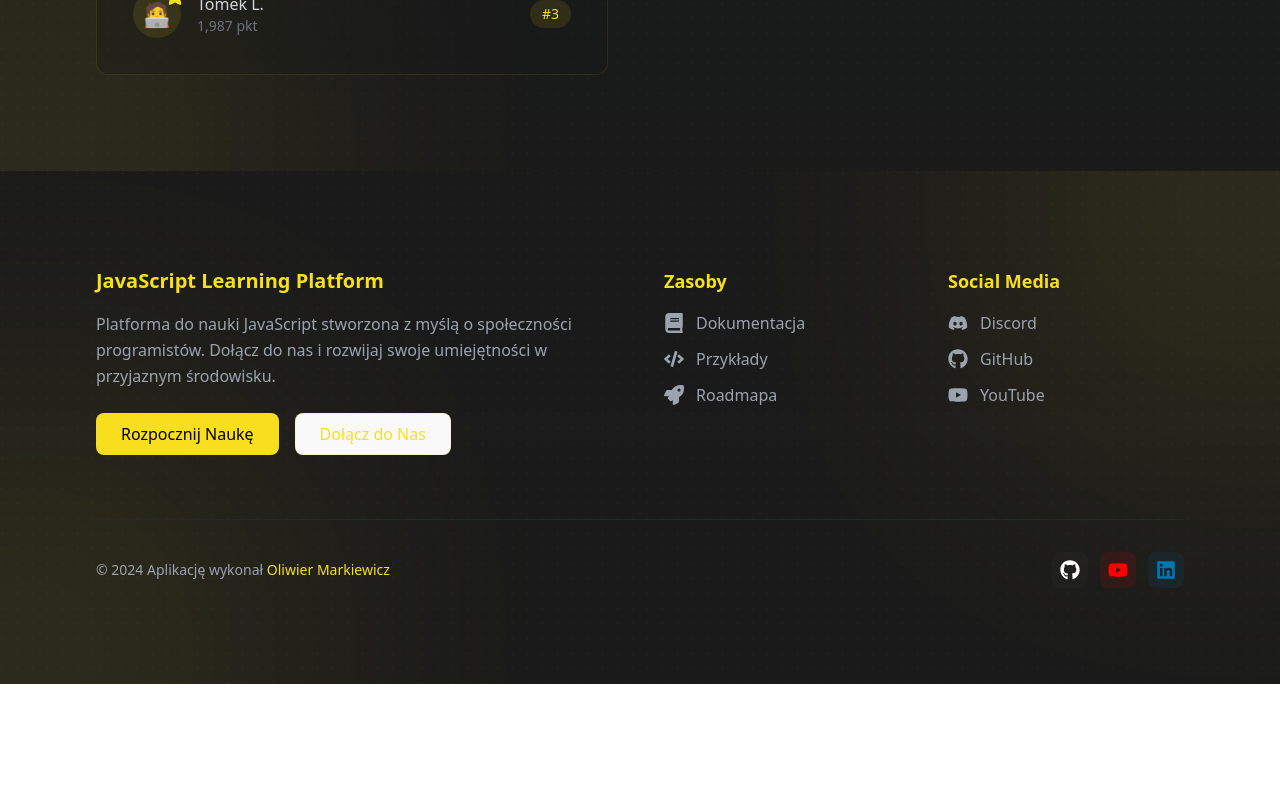
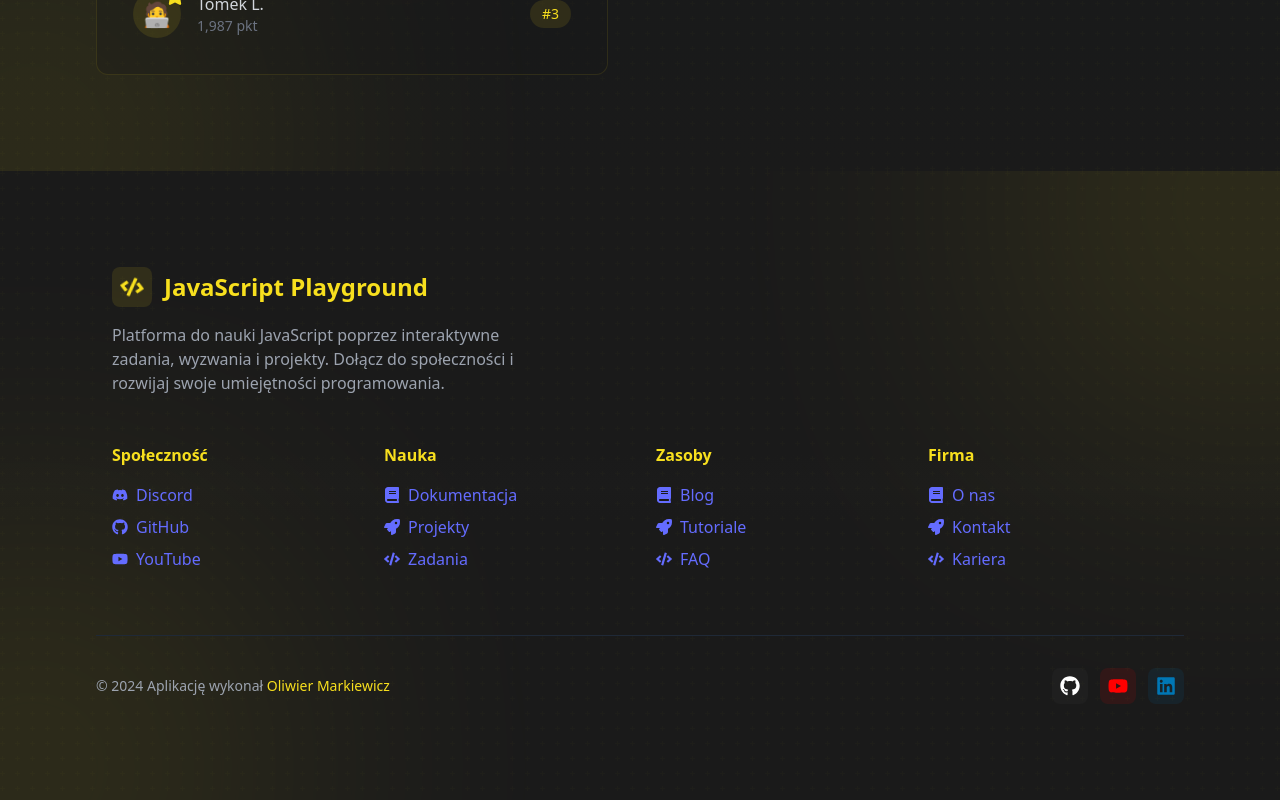
Before and after one commit to ol1mowski/CodeLinesJS, a React (Vite) app: page / in a window 1280 px wide. Shown: the part 4673-5473 px from the top of the page. Before the commit the page ends 5357 px from the top, so only its background shows below. Built offline with nearby package versions, Linux system fonts and the light colour scheme; no server answers.

Commit message:
refactor(footer): split FooterContent into smaller components and extract data to constants

```diff
--- a/src/components/Footer/FooterContent/FooterContent.component.tsx
+++ b/src/components/Footer/FooterContent/FooterContent.component.tsx
@@ -1,96 +1,22 @@
 import { motion } from "framer-motion";
-import { FaDiscord, FaGithub, FaYoutube, FaBook, FaRocket, FaCode } from "react-icons/fa";
-
-const links = {
-  resources: [
-    { label: "Dokumentacja", href: "#", icon: FaBook },
-    { label: "Przykłady", href: "#", icon: FaCode },
-    { label: "Roadmapa", href: "#", icon: FaRocket }
-  ],
-  social: [
-    { label: "Discord", href: "#", icon: FaDiscord },
-    { label: "GitHub", href: "#", icon: FaGithub },
-    { label: "YouTube", href: "#", icon: FaYoutube }
-  ]
-};
+import { FooterHeader } from './components/FooterHeader.component';
+import { FooterDescription } from './components/FooterDescription.component';
+import { FooterLinks } from './components/FooterLinks.component';
+import { footerSections } from './constants/footerSections.data';
 
 export const FooterContent = () => (
-  <div className="grid grid-cols-1 md:grid-cols-2 lg:grid-cols-4 gap-12">
   <motion.div
     initial={{ opacity: 0, y: 20 }}
     whileInView={{ opacity: 1, y: 0 }}
     viewport={{ once: true }}
-      className="lg:col-span-2"
+    className="container mx-auto px-4"
   >
-      <h3 className="text-xl font-bold text-[#f7df1e] mb-4">
-        JavaScript Learning Platform
-      </h3>
-      <p className="text-gray-400 mb-6 leading-relaxed">
-        Platforma do nauki JavaScript stworzona z myślą o społeczności programistów.
-        Dołącz do nas i rozwijaj swoje umiejętności w przyjaznym środowisku.
-      </p>
-      <div className="flex items-center gap-4">
-        <motion.button
-          whileHover={{ scale: 1.05 }}
-          whileTap={{ scale: 0.95 }}
-          className="px-6 py-2 bg-[#f7df1e] text-black font-medium rounded-lg
-                     hover:bg-[#f7df1e]/90 transition-colors"
-        >
-          Rozpocznij Naukę
-        </motion.button>
-        <motion.button
-          whileHover={{ scale: 1.05 }}
-          whileTap={{ scale: 0.95 }}
-          className="px-6 py-2 border border-[#f7df1e]/20 text-[#f7df1e] font-medium rounded-lg
-                     hover:bg-[#f7df1e]/10 transition-colors"
-        >
-          Dołącz do Nas
-        </motion.button>
+    <div className="flex flex-col gap-12">
+      <div className="space-y-4">
+        <FooterHeader />
+        <FooterDescription />
+      </div>
+      <FooterLinks sections={footerSections} />
     </div>
   </motion.div>
-
-    <motion.div
-      initial={{ opacity: 0, y: 20 }}
-      whileInView={{ opacity: 1, y: 0 }}
-      viewport={{ once: true }}
-      transition={{ delay: 0.2 }}
-    >
-      <h4 className="text-lg font-bold text-[#f7df1e] mb-4">Zasoby</h4>
-      <ul className="space-y-3">
-        {links.resources.map((link) => (
-          <motion.li key={link.label} whileHover={{ x: 5 }}>
-            <a
-              href={link.href}
-              className="flex items-center gap-3 text-gray-400 hover:text-[#f7df1e] transition-colors"
-            >
-              <link.icon className="w-5 h-5" />
-              {link.label}
-            </a>
-          </motion.li>
-        ))}
-      </ul>
-    </motion.div>
-
-    <motion.div
-      initial={{ opacity: 0, y: 20 }}
-      whileInView={{ opacity: 1, y: 0 }}
-      viewport={{ once: true }}
-      transition={{ delay: 0.3 }}
-    >
-      <h4 className="text-lg font-bold text-[#f7df1e] mb-4">Social Media</h4>
-      <ul className="space-y-3">
-        {links.social.map((link) => (
-          <motion.li key={link.label} whileHover={{ x: 5 }}>
-            <a
-              href={link.href}
-              className="flex items-center gap-3 text-gray-400 hover:text-[#f7df1e] transition-colors"
-            >
-              <link.icon className="w-5 h-5" />
-              {link.label}
-            </a>
-          </motion.li>
-        ))}
-      </ul>
-    </motion.div>
-  </div>
 );
--- /dev/null
+++ b/src/components/Footer/FooterContent/components/FooterDescription.component.tsx
@@ -0,0 +1,6 @@
+export const FooterDescription = () => (
+  <p className="text-gray-400 max-w-md">
+    Platforma do nauki JavaScript poprzez interaktywne zadania, wyzwania i projekty.
+    Dołącz do społeczności i rozwijaj swoje umiejętności programowania.
+  </p>
+);
--- /dev/null
+++ b/src/components/Footer/FooterContent/components/FooterHeader.component.tsx
@@ -0,0 +1,19 @@
+import { motion } from "framer-motion";
+import { FaCode } from "react-icons/fa";
+
+export const FooterHeader = () => (
+  <div className="flex items-center gap-3">
+    <div className="p-2 rounded-lg bg-js/10">
+      <motion.div
+        animate={{ rotate: [0, 10, 0] }}
+        transition={{ duration: 2, repeat: Infinity }}
+        className="text-js"
+      >
+        <FaCode className="w-6 h-6" />
+      </motion.div>
+    </div>
+    <h2 className="text-2xl font-bold text-js">
+      JavaScript Playground
+    </h2>
+  </div>
+);
--- /dev/null
+++ b/src/components/Footer/FooterContent/components/FooterLinks.component.tsx
@@ -0,0 +1,33 @@
+import { memo } from 'react';
+import { motion } from "framer-motion";
+import { FooterSection } from '../types/type';
+
+type FooterLinksProps = {
+  sections: FooterSection[];
+};
+
+export const FooterLinks = memo(({ sections }: FooterLinksProps) => (
+  <div className="grid grid-cols-2 md:grid-cols-4 gap-8">
+    {sections.map((section) => (
+      <div key={section.title}>
+        <h3 className="font-bold text-js mb-4">{section.title}</h3>
+        <ul className="space-y-2">
+          {section.links.map((link) => (
+            <motion.li
+              key={link.label}
+              whileHover={{ x: 5 }}
+              className="text-gray-400 hover:text-js transition-colors duration-200"
+            >
+              <a href={link.href} className="flex items-center gap-2">
+                <link.icon className="w-4 h-4" />
+                {link.label}
+              </a>
+            </motion.li>
+          ))}
+        </ul>
+      </div>
+    ))}
+  </div>
+));
+
+FooterLinks.displayName = 'FooterLinks';
--- /dev/null
+++ b/src/components/Footer/FooterContent/constants/footerSections.data.ts
@@ -0,0 +1,37 @@
+import { FaDiscord, FaGithub, FaYoutube, FaBook, FaRocket, FaCode } from "react-icons/fa";
+import { FooterSection } from '../types/type';
+
+export const footerSections: FooterSection[] = [
+  {
+    title: "Społeczność",
+    links: [
+      { label: "Discord", href: "#", icon: FaDiscord },
+      { label: "GitHub", href: "#", icon: FaGithub },
+      { label: "YouTube", href: "#", icon: FaYoutube }
+    ]
+  },
+  {
+    title: "Nauka",
+    links: [
+      { label: "Dokumentacja", href: "#", icon: FaBook },
+      { label: "Projekty", href: "#", icon: FaRocket },
+      { label: "Zadania", href: "#", icon: FaCode }
+    ]
+  },
+  {
+    title: "Zasoby",
+    links: [
+      { label: "Blog", href: "#", icon: FaBook },
+      { label: "Tutoriale", href: "#", icon: FaRocket },
+      { label: "FAQ", href: "#", icon: FaCode }
+    ]
+  },
+  {
+    title: "Firma",
+    links: [
+      { label: "O nas", href: "#", icon: FaBook },
+      { label: "Kontakt", href: "#", icon: FaRocket },
+      { label: "Kariera", href: "#", icon: FaCode }
+    ]
+  }
+];
--- /dev/null
+++ b/src/components/Footer/FooterContent/types/type.ts
@@ -0,0 +1,12 @@
+import { IconType } from 'react-icons';
+
+export type FooterLink = {
+  label: string;
+  href: string;
+  icon: IconType;
+};
+
+export type FooterSection = {
+  title: string;
+  links: FooterLink[];
+};
```
Lines whose indentation alone changed are shown as unchanged.
